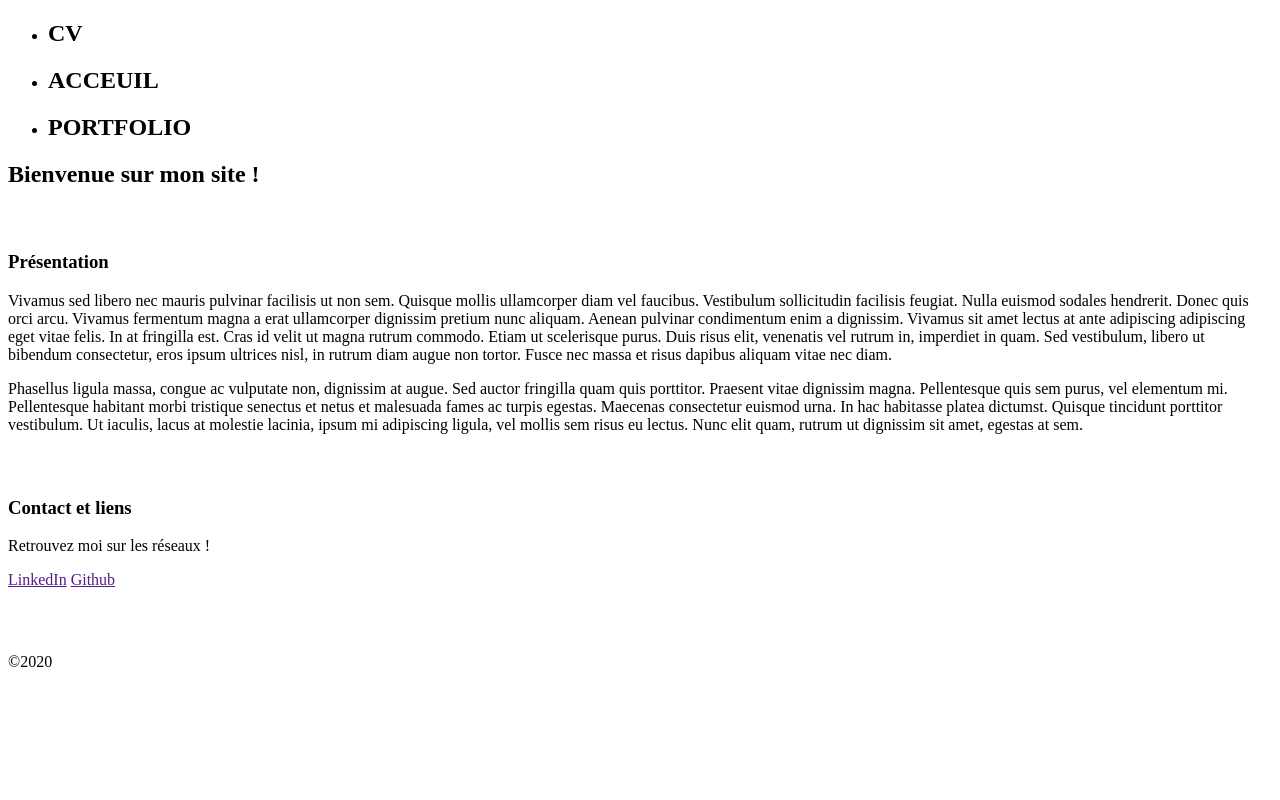
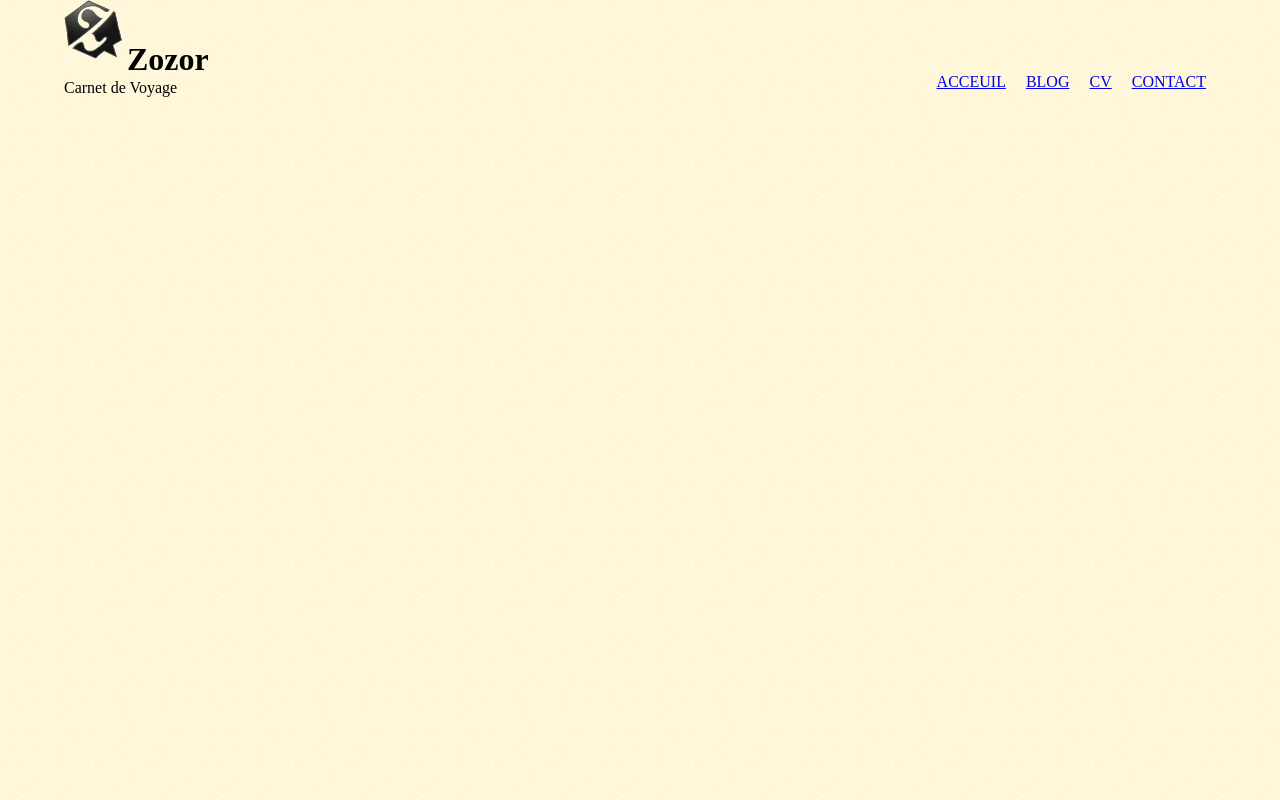
Before and after one commit to Clarisse-BREANT/SIMPLON, a PHP site: page / in a window 1280 px wide. Run offline with PHP 8.4, Linux system fonts and the light colour scheme; some web fonts are replaced.

Commit message:
Création squelette html, background css, barre de navigation header

```diff
--- a/10_2020/TP_OC_HTML_CSS/css/index.css
+++ b/10_2020/TP_OC_HTML_CSS/css/index.css
@@ -1,4 +1,68 @@
-section{
-    margin-top: 5%;
-    margin-bottom: 5%;
+/* Définition des polices personnalisées */
+@font-face
+{
+    font-family: 'BallparkWeiner';
+    src: url('../polices/ballpark.eot');
+    src: url('../polices/ballpark.eot?#iefix') format('embedded-opentype'),
+         url('../polices/ballpark.woff') format('woff'),
+         url('../polices/ballpark.ttf') format('truetype'),
+         url('../polices/ballpark.svg#BallparkWeiner') format('svg');
+    font-weight: normal;
+    font-style: normal;
 }
+
+@font-face
+{
+    font-family: 'Dayrom';
+    src: url('../polices/dayrom.eot');
+    src: url('../polices/dayrom.eot?#iefix') format('embedded-opentype'),
+         url('../polices/dayrom.woff') format('woff'),
+         url('../polices/dayrom.ttf') format('truetype'),
+         url('../polices/dayrom.svg#Dayrom') format('svg');
+    font-weight: normal;
+    font-style: normal;
+}
+
+
+
+/*PAGE*/
+
+body{
+    margin: 0%;
+    padding: 0%;
+    min-height: 100vh;
+    background-image: url(../images/fond_jaune.png);
+}
+
+header{
+    width: 90%;
+    margin: auto;
+    display: flex;
+    justify-content: space-between;
+    align-items: flex-end;
+}
+
+header img{
+    display: inline-block;
+}
+
+header h1{
+    font-family: 'BallparkWeiner';
+    display: inline-block;
+    vertical-align: -10px;
+}
+
+header span{
+    display: block;
+    position: relative;
+    top:-20px;
+}
+
+nav ul{
+    display: flex;
+    list-style: none;
+}
+
+nav li {
+    padding: 10px;
+}
--- a/10_2020/TP_OC_HTML_CSS/index.html
+++ b/10_2020/TP_OC_HTML_CSS/index.html
@@ -3,48 +3,58 @@
 <head>
     <meta charset="UTF-8">
     <meta name="viewport" content="width=device-width, initial-scale=1.0">
-    <title>Acceuil</title>
-    <link rel="stylesheet" href="css/global.css">
     <link rel="stylesheet" href="css/index.css">
+    <title>Zozor</title>
 </head>
+
 <body>
     <header>
+        <div>
+            <img src="images/zozor_logo.png" alt="">
+            <h1>Zozor</h1>
+            <span>Carnet de Voyage</span>
+        </div>
         <nav>
             <ul>
                 <li>
-                    <h1>CV</h1>
+                    <a href="#">ACCEUIL</a>
                 </li>
                 <li>
-                    <h1>ACCEUIL</h1>
+                    <a href="#">BLOG</a>
                 </li>
                 <li>
-                    <h1>PORTFOLIO</h1>
+                    <a href="#">CV</a>
+                </li>
+                <li>
+                    <a href="#">CONTACT</a>
                 </li>
             </ul>
         </nav>
     </header>
 
-    <div id='corpus'>
-        <h2>
-            Bienvenue sur mon site !
-        </h2>
+    <div>
 
-        <section>
-            <h3>Présentation</h3>
-            <p>Vivamus sed libero nec mauris pulvinar facilisis ut non sem. Quisque mollis ullamcorper diam vel faucibus. Vestibulum sollicitudin facilisis feugiat. Nulla euismod sodales hendrerit. Donec quis orci arcu. Vivamus fermentum magna a erat ullamcorper dignissim pretium nunc aliquam. Aenean pulvinar condimentum enim a dignissim. Vivamus sit amet lectus at ante adipiscing adipiscing eget vitae felis. In at fringilla est. Cras id velit ut magna rutrum commodo. Etiam ut scelerisque purus. Duis risus elit, venenatis vel rutrum in, imperdiet in quam. Sed vestibulum, libero ut bibendum consectetur, eros ipsum ultrices nisl, in rutrum diam augue non tortor. Fusce nec massa et risus dapibus aliquam vitae nec diam.</p>
-            <p>Phasellus ligula massa, congue ac vulputate non, dignissim at augue. Sed auctor fringilla quam quis porttitor. Praesent vitae dignissim magna. Pellentesque quis sem purus, vel elementum mi. Pellentesque habitant morbi tristique senectus et netus et malesuada fames ac turpis egestas. Maecenas consectetur euismod urna. In hac habitasse platea dictumst. Quisque tincidunt porttitor vestibulum. Ut iaculis, lacus at molestie lacinia, ipsum mi adipiscing ligula, vel mollis sem risus eu lectus. Nunc elit quam, rutrum ut dignissim sit amet, egestas at sem.</p>
-        </section>
-
-        <section>
-            <h3>Contact et liens</h3>
-            <p>Retrouvez moi sur les réseaux !</p>
-            <a href="">LinkedIn</a>
-            <a href="">Github</a>
-        </section>
     </div>
 
+    <section>
+        <article>
+
+        </article>
+        <aside>
+
+        </aside>
+    </section>
+
     <footer>
-        &#169;2020
+        <div>
+
+        </div>
+        <div>
+
+        </div>
+        <div>
+
+        </div>
     </footer>
 </body>
 </html>
```
